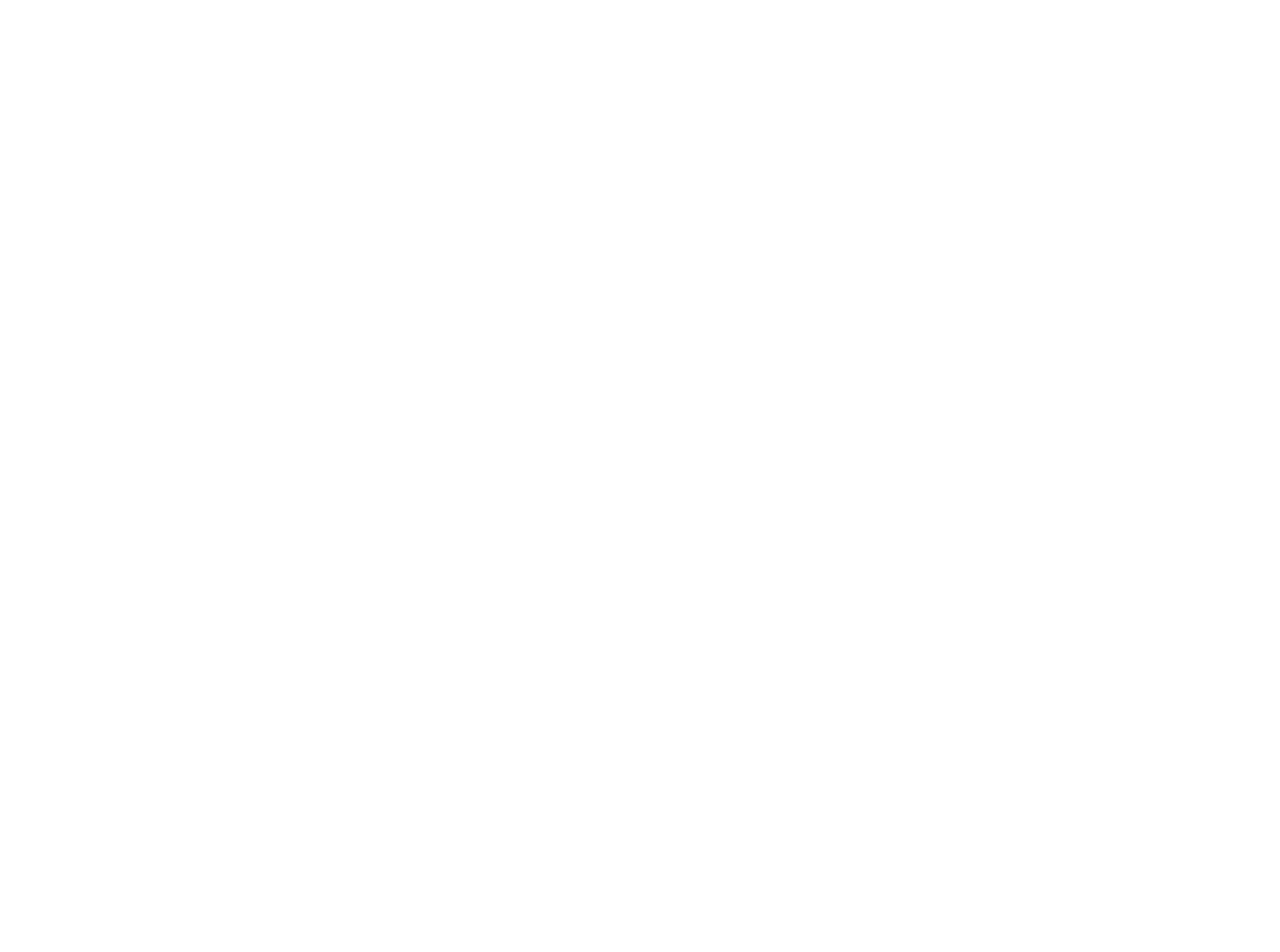
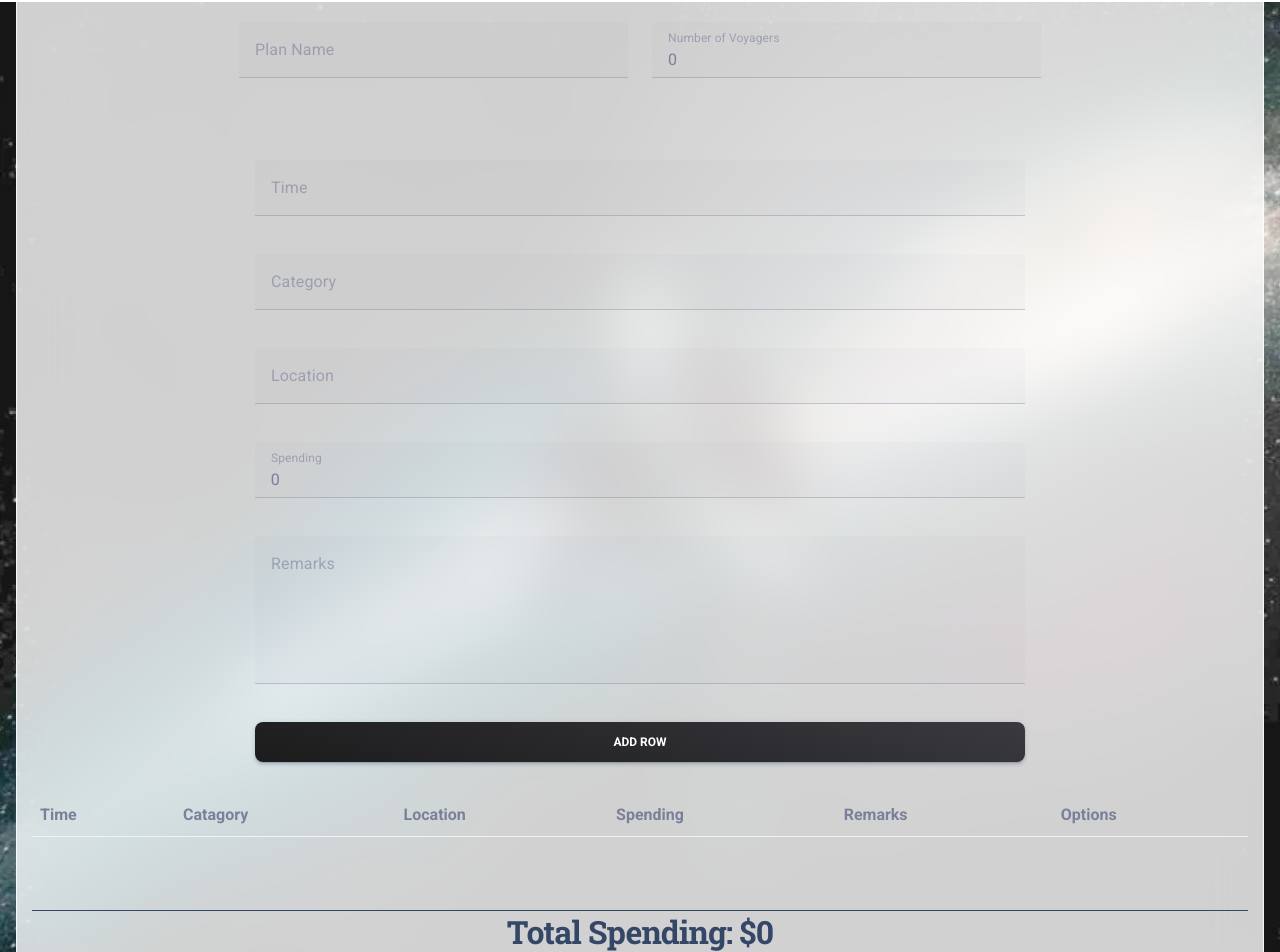
Before and after one commit to BT3103AppDev1/l1-final-term-project-l1-final-project-team13-voy8ger, a Vue app: page /prfle/createplan in a window 1280 px wide. Before the commit this address had no page. Shown: the part 84-1036 px from the top of the page. Before the commit the page ends 800 px from the top, so only its background shows below. Built offline with nearby package versions, Linux system fonts and the light colour scheme; what @meforma/vue-toaster would draw is missing.

Commit message:
Added Create Plan without firebase

```diff
--- a/src/components/NavbarDefault.vue
+++ b/src/components/NavbarDefault.vue
@@ -264,13 +264,13 @@
                         :to="{ name: 'Home' }"
                         class="dropdown-item border-radius-md"
                       >
-                        <span>Contact Us</span>
+                        <span>Author</span>
                       </RouterLink>
                       <RouterLink
-                        :to="{ name: 'Home' }"
+                        :to="{ name: 'CreatePlan' }"
                         class="dropdown-item border-radius-md"
                       >
-                        <span>Author</span>
+                        <span>Create Plan</span>
                       </RouterLink>
                       <div
                         class="dropdown-header text-dark font-weight-bolder d-flex align-items-center px-0 mt-3"
--- a/src/router/index.js
+++ b/src/router/index.js
@@ -4,6 +4,7 @@
 import Home from "../views/Home.vue";
 import Profile from "../views/Profile.vue";
 import Explore from "../views/Explore.vue";
+import CreatePlan from "../views/CreatePlan.vue";
 
 const router = createRouter({
   history: createWebHistory(import.meta.env.BASE_URL),
@@ -38,6 +39,11 @@
       name: "Home",
       component: Home,
     },
+    {
+      path: "/prfle/createplan",
+      name: "CreatePlan",
+      component: CreatePlan,
+    }
   ],
 });
 
--- /dev/null
+++ b/src/views/CreatePlan.vue
@@ -0,0 +1,256 @@
+<script setup>
+import { onMounted } from "vue";
+import NavbarDefault from "../components/NavbarDefault.vue";
+import DefaultFooter from "../components/FooterDefault.vue";
+import MaterialInput from "@/components/material_components/MaterialInput.vue";
+import MaterialButton from "@/components/material_components/MaterialButton.vue";
+import MaterialTextArea from "@/components/material_components/MaterialTextArea.vue";
+import MaterialSwitch from "@/components/material_components/MaterialSwitch.vue";
+import setMaterialInput from "@/assets/js/material-input";
+
+// const tableRows = ref([]);
+// const planName = ref("");
+// const numberOfVoyagers = ref(0);
+// const time = ref("");
+// const category = ref("");
+// const location = ref("");
+// const spending = ref(0);
+// const remarks = ref("");
+// const totalSpending = ref(0);
+
+onMounted(() => {
+  setMaterialInput();
+});
+</script>
+
+<script>
+export default {
+  data() {
+    return {
+      tableRows: [],
+      planName: "",
+      numberOfVoyagers: 0,
+      time: "",
+      category: "",
+      location: "",
+      spending: 0,
+      remarks: "",
+      totalSpending: 0,
+    };
+  },
+  components: {
+    NavbarDefault,
+    DefaultFooter,
+    MaterialInput,
+    MaterialButton,
+    MaterialTextArea,
+    MaterialSwitch,
+  },
+  methods: {
+    savePlanToFs() {
+      console.log("Saving plan with details:");
+      console.log("Plan Name:", this.planName);
+      console.log("Number of Voyagers:", this.numberOfVoyagers);
+      console.log("Total Spending:", this.totalSpending);
+      console.log("Items:", this.tableRows);
+
+      // Resetting the table and form fields after saving
+      this.resetFormAndTable();
+    },
+
+    addItem() {
+      console.log("Adding item with values:", {
+        time: this.time,
+        category: this.category,
+        location: this.location,
+        spending: this.spending,
+        remarks: this.remarks,
+      });
+
+      const newItem = {
+        time: this.time,
+        category: this.category,
+        location: this.location,
+        spending: this.spending,
+        remarks: this.remarks,
+      };
+
+      this.tableRows.push(newItem);
+      this.totalSpending += parseFloat(this.spending) || 0;
+
+      console.log("New tableRows:", this.tableRows);
+
+      // Reset form fields
+      this.time = "";
+      this.category = "";
+      this.location = "";
+      this.spending = 0;
+      this.remarks = "";
+    },
+
+    deleteItem(index) {
+      const item = this.tableRows.splice(index, 1)[0];
+      this.totalSpending -= item.spending;
+    },
+    resetFormAndTable() {
+      this.planName = "";
+      this.numberOfVoyagers = 0;
+      this.tableRows = [];
+      this.totalSpending = 0;
+      this.time = "";
+      this.category = "";
+      this.location = "";
+      this.spending = 0;
+      this.remarks = "";
+    },
+  },
+};
+</script>
+
+<template>
+  <div class="container position-sticky z-index-sticky top-0">
+    <div class="row">
+      <div class="col-12">
+        <NavbarDefault />
+      </div>
+    </div>
+  </div>
+  <div class="page-header min-vh-90" loading="lazy">
+    <div class="card card-body blur shadow-blur mx-3 mx-md-4 mt-n6">
+      <div class="row justify-content-center">
+        <div class="col-12 col-md-8">
+          <v-row class="py-7">
+            <v-col cols="12" md="6">
+              <v-text-field
+                v-model="planName"
+                label="Plan Name"
+                class="mb-4"
+              ></v-text-field>
+            </v-col>
+            <v-col cols="12" md="6">
+              <v-text-field
+                v-model.number="numberOfVoyagers"
+                label="Number of Voyagers"
+                type="number"
+                class="mb-4"
+              ></v-text-field>
+            </v-col>
+          </v-row>
+
+          <v-container>
+            <v-form @submit.prevent="addItem">
+              <v-text-field
+                v-model="time"
+                label="Time"
+                class="mb-4"
+              ></v-text-field>
+
+              <v-text-field
+                v-model="category"
+                label="Category"
+                class="mb-4"
+              ></v-text-field>
+
+              <v-text-field
+                v-model="location"
+                label="Location"
+                class="mb-4"
+              ></v-text-field>
+
+              <v-text-field
+                v-model.number="spending"
+                label="Spending"
+                type="number"
+                class="mb-4"
+              ></v-text-field>
+
+              <v-textarea
+                v-model="remarks"
+                label="Remarks"
+                class="mb-4"
+              ></v-textarea>
+
+              <MaterialButton
+                type="submit"
+                variant="gradient"
+                color="dark"
+                fullWidth
+              >
+                Add Row
+              </MaterialButton>
+            </v-form>
+          </v-container>
+        </div>
+        <div class="plan table">
+          <table id="table" class="auto-index">
+            <tr>
+              <th>Time</th>
+              <th>Catagory</th>
+              <th>Location</th>
+              <th>Spending</th>
+              <th>Remarks</th>
+              <th>Options</th>
+            </tr>
+            <tr v-for="(row, index) in tableRows" :key="index">
+              <td>{{ row.time }}</td>
+              <td>{{ row.category }}</td>
+              <td>{{ row.location }}</td>
+              <td>{{ row.spending }}</td>
+              <td>{{ row.remarks }}</td>
+              <td>
+                <MaterialButton
+                  @click="deleteItem(index)"
+                  type="submit"
+                  variant="gradient"
+                  color="dark"
+                  >Delete</MaterialButton
+                >
+              </td>
+            </tr>
+          </table>
+          <br /><br />
+
+          <h2 id="totalProfit">Total Spending: ${{ totalSpending }}</h2>
+
+          <MaterialButton
+            @click="savePlanToFs"
+            type="submit"
+            variant="gradient"
+            color="dark"
+            fullWidth
+            >Save Plan</MaterialButton
+          >
+        </div>
+      </div>
+    </div>
+  </div>
+
+  <DefaultFooter />
+</template>
+
+<style scoped>
+.page-header {
+  margin-top: 2rem; /* Adjust the value as needed */
+  background-image: url("@/assets/img/voy8ger_image.jpeg"); /* Path to your image */
+  background-size: cover; /* Cover the entire space */
+  background-position: center; /* Center the image */
+  background-repeat: no-repeat; /* Do not repeat the image */
+}
+
+table {
+  border-collapse: collapse;
+  width: 100%;
+}
+
+#totalProfit {
+  text-align: center;
+  font: 700;
+  display: block;
+  font-size: 2em;
+  margin-block-start: 0.67em;
+  margin-block-end: 0.67em;
+  margin-inline-start: 0px;
+  margin-inline-end: 0px;
+  font-weight: bold;
+}
+</style>
```
Also changed, not shown: src/views/Explore.vue (+101 -42 lines), 1 other file (tests, documents, lock files or other folders).
